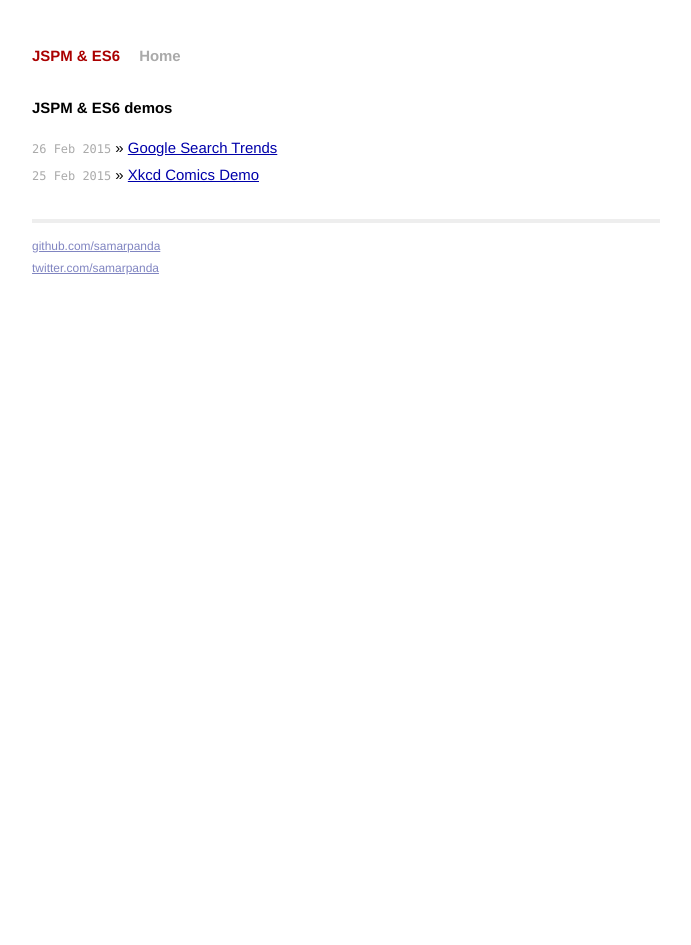
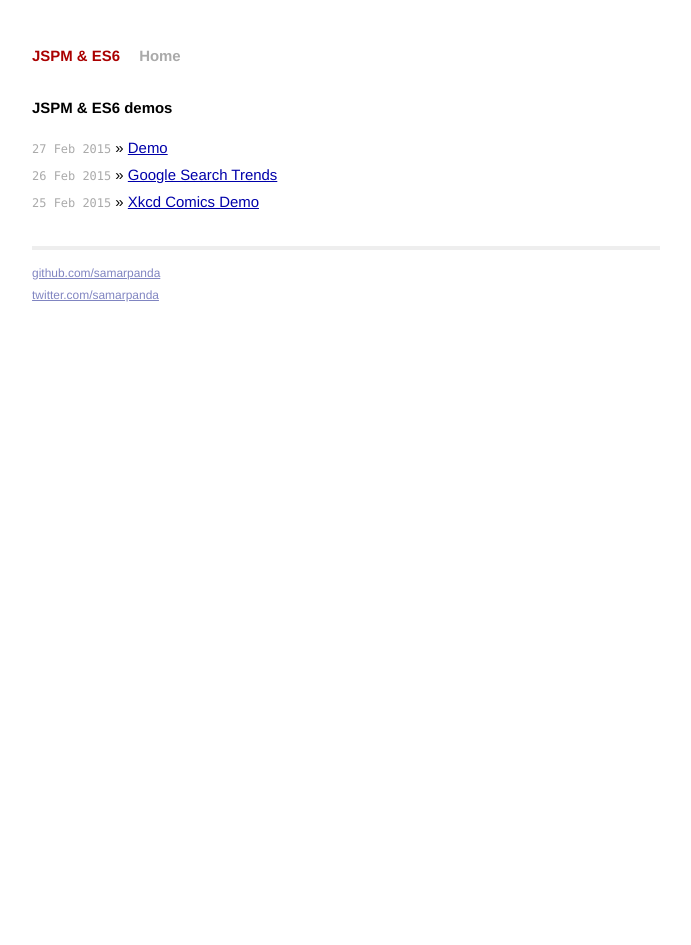
Before and after one commit to samarpanda/jspm_demo_xkcd, a Jekyll site: the page built from index.html, in a window 1280 px wide. Shown: the whole page, without its empty margins (294-985 px from the left). Built offline with Jekyll 4.4.1, drawn with Linux system fonts in a browser that asks for light colours; Markdown is read by kramdown in place of the engine named in the settings.

Commit message:
Added demo post to regenrate the site

```diff
--- a/_layouts/xkcd.html
+++ b/_layouts/xkcd.html
@@ -14,8 +14,8 @@
 
         <div class="site">
           <div class="header">
-            <h1 class="title"><a href="/">{{ site.name }}</a></h1>
-            <a class="extra" href="/">home</a>
+            <h1 class="title"><a href="{{ site.baseurl }}">{{ site.name }}</a></h1>
+            <a class="extra" href="{{ site.baseurl }}">home</a>
           </div>
 
           {{ content }}
--- /dev/null
+++ b/_posts/2015-02-27-Demo.markdown
@@ -0,0 +1,4 @@
+---
+layout: default
+---
+<h1>Draft demo page</h1>
```
